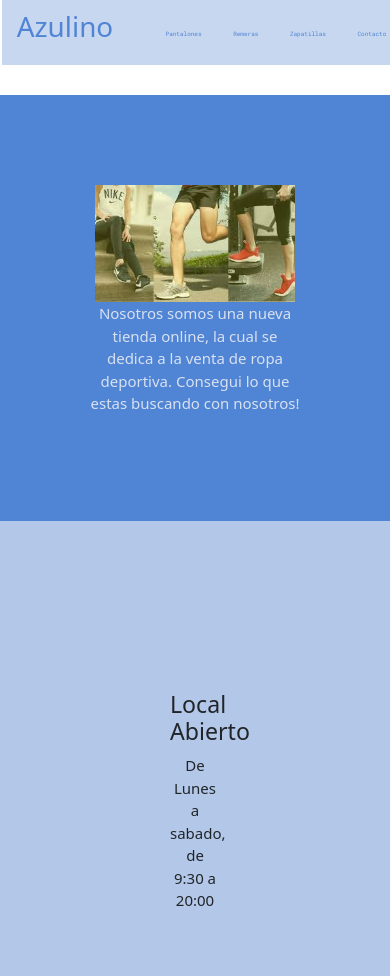
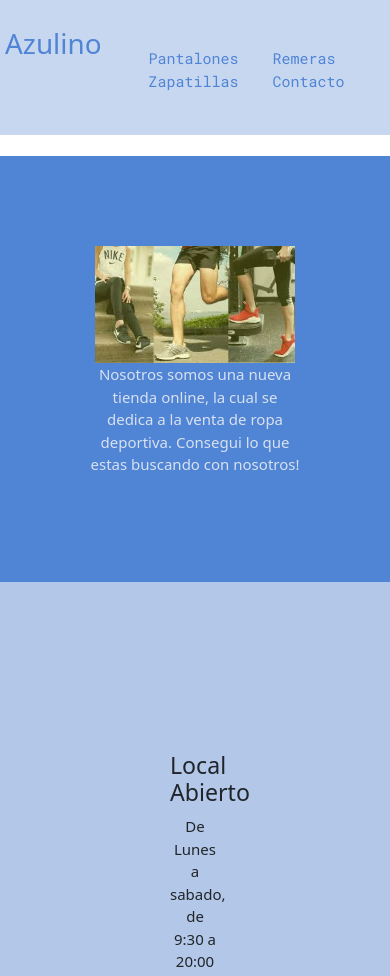
Before and after one commit to petisovich/proyecto_final, a plain HTML site: page index.html in a window 390 px wide. Shown: the top 976 px of the page. Drawn offline with nearby package versions, Linux system fonts and the light colour scheme.

Commit message:
centrado de titulo

```diff
--- a/css/style.css
+++ b/css/style.css
@@ -66,8 +66,9 @@ footer {
 }
 @media screen and (max-width: 580px) {
     .cabecera {
-        font-size: 6px;
-        margin: 14px;
+        font-size: 15px;
+        margin: 5px;
+        padding: 27px;
     }
     .intro {
         font-size: 15px;
--- a/index.html
+++ b/index.html
@@ -14,7 +14,7 @@
 <body>
     <div class="row">
             <header class="cabecera">
-            <div class="col-lg-5">
+            <div class="col-lg-5 text-center">
                 <h1>Azulino</h1>
             </div>
             <div class="col-lg-7">
```
Also changed, not shown: pages/contacto.html (+1 -1 lines), pages/remera.html (+1 -1 lines), pages/zapatillas.html (+1 -1 lines).
